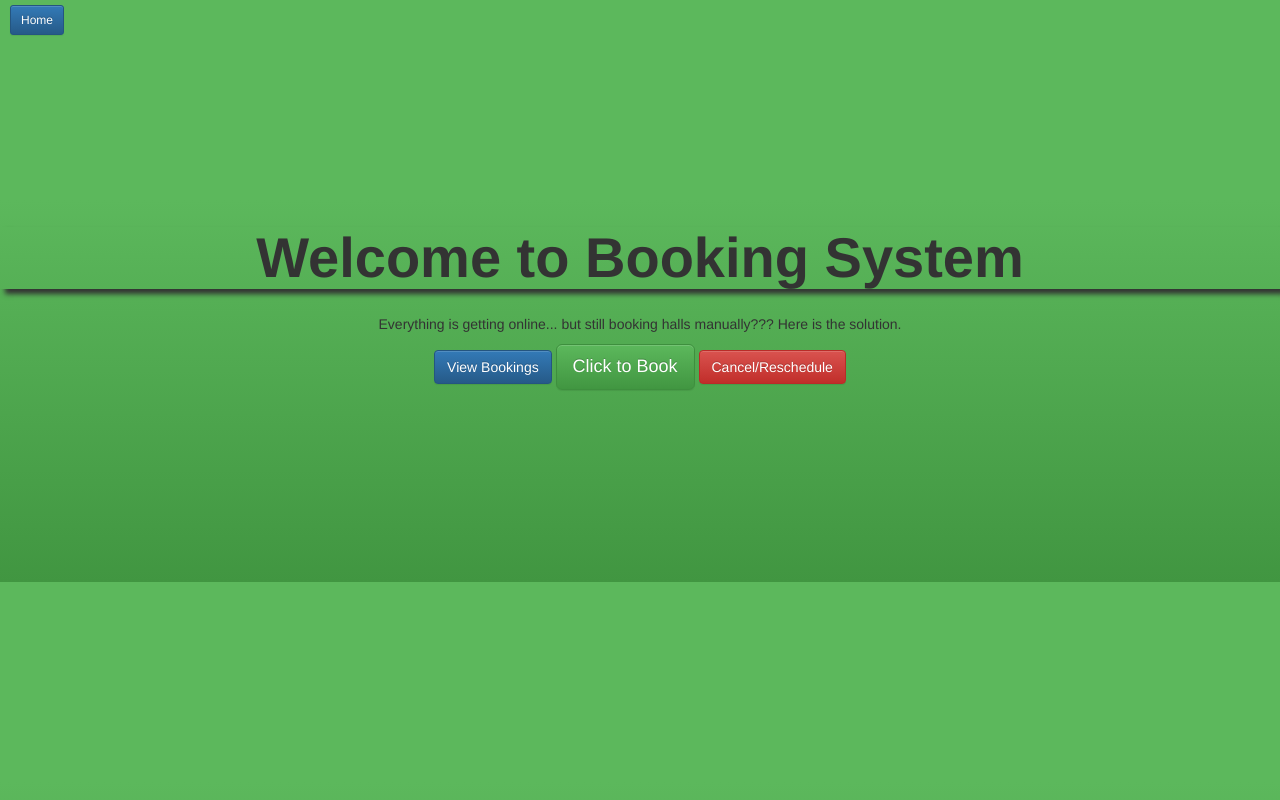
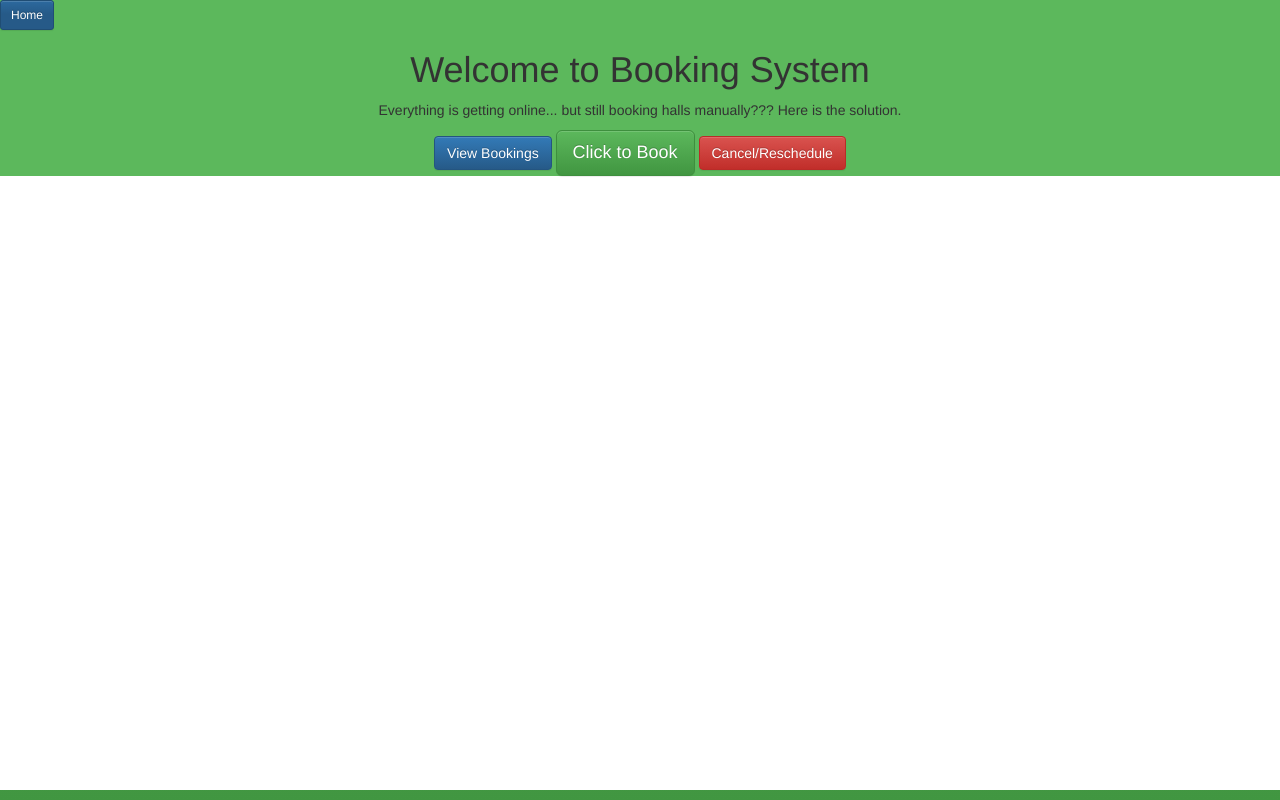
Before and after one commit to navdeep300/booking_system, a Django app: page / in a window 1280 px wide. Run offline with Django 3.2, Linux system fonts and the light colour scheme; some libraries are stand-ins or nearby versions.

Commit message:
reset template

```diff
--- a/static/static/css/main.css
+++ b/static/static/css/main.css
@@ -1,5 +1,8 @@
-body {
+/*.bg {
    background-image: linear-gradient(to bottom, #5CB85C 200px, #419641 100%);
+   background-size: 100% 100%;
+   background-repeat: no-repeat;
+
 }
 
 .header {
@@ -17,9 +20,21 @@ h1 {
 }
 
 .content {
-	margin-bottom: 15%;
+	margin-bottom: 19.7%;
 }
 
 .back-button {
 	margin: 5px 0 0 10px;
 }
+*/
+.bg {
+	background-image: linear-gradient(to bottom, #5CB85C 200px, #419641 100%);
+}
+
+.block-home {
+	text-align: center;
+}
+
+.block-book {
+	text-align: center;
+}
--- a/static/templates/base.html
+++ b/static/templates/base.html
@@ -1,6 +1,6 @@
 <!DOCTYPE html>
 
-<html>
+<html class="bg">
 	<head>
 		<link href="../static/css/bootstrap.min.css" type="text/css" rel="stylesheet">
 		<link href="../static/css/bootstrap-theme.min.css" type="text/css" rel="stylesheet">
@@ -9,8 +9,10 @@
 	<body>
 
 <a href="http://127.0.0.1:8000" class="btn btn-primary btn-sm back-button" title="Works only if localhost port is 8000">Home</a>
-		{% block content %}
+		<div>
+			{% block content %}
 
-		{% endblock %}
+			{% endblock %}
+		</div>
 	</body>
 </html>
--- a/static/templates/home.html
+++ b/static/templates/home.html
@@ -1,16 +1,16 @@
-{% extends "base.html" %}
-
+<div class="bg">{% extends "base.html" %}
+</div>
 {% block content %}
-<center>
+<div class="block-home">
 <h1 class="header"> Welcome to Booking System</h1>
 <p class="tagline"> Everything is getting online... but still booking halls manually??? Here is the solution.</p>
 
 <p>
-<div class="content">
+<div class="buttons">
 <a href="view" class="btn btn-primary ">View Bookings</a>
 <a href="book" class="btn btn-success btn-lg">Click to Book</a>
 <a href="cancel" class="btn btn-danger ">Cancel/Reschedule</a>
+</div>
 </p>
 </div>
-</center>
 {% endblock %}
--- a/static/templates/view.html
+++ b/static/templates/view.html
@@ -1,7 +1,5 @@
-{% extends "base.html" %}
-
+<div class="bg">{% extends "base.html" %}
+</div>
 {% block content %}
-<center>
 <h1>View Bookings Page</h1>
-</center>
 {% endblock %}
```
Also changed, not shown: static/templates/book.html (+9 -5 lines), static/templates/cancel.html (+3 -4 lines).
